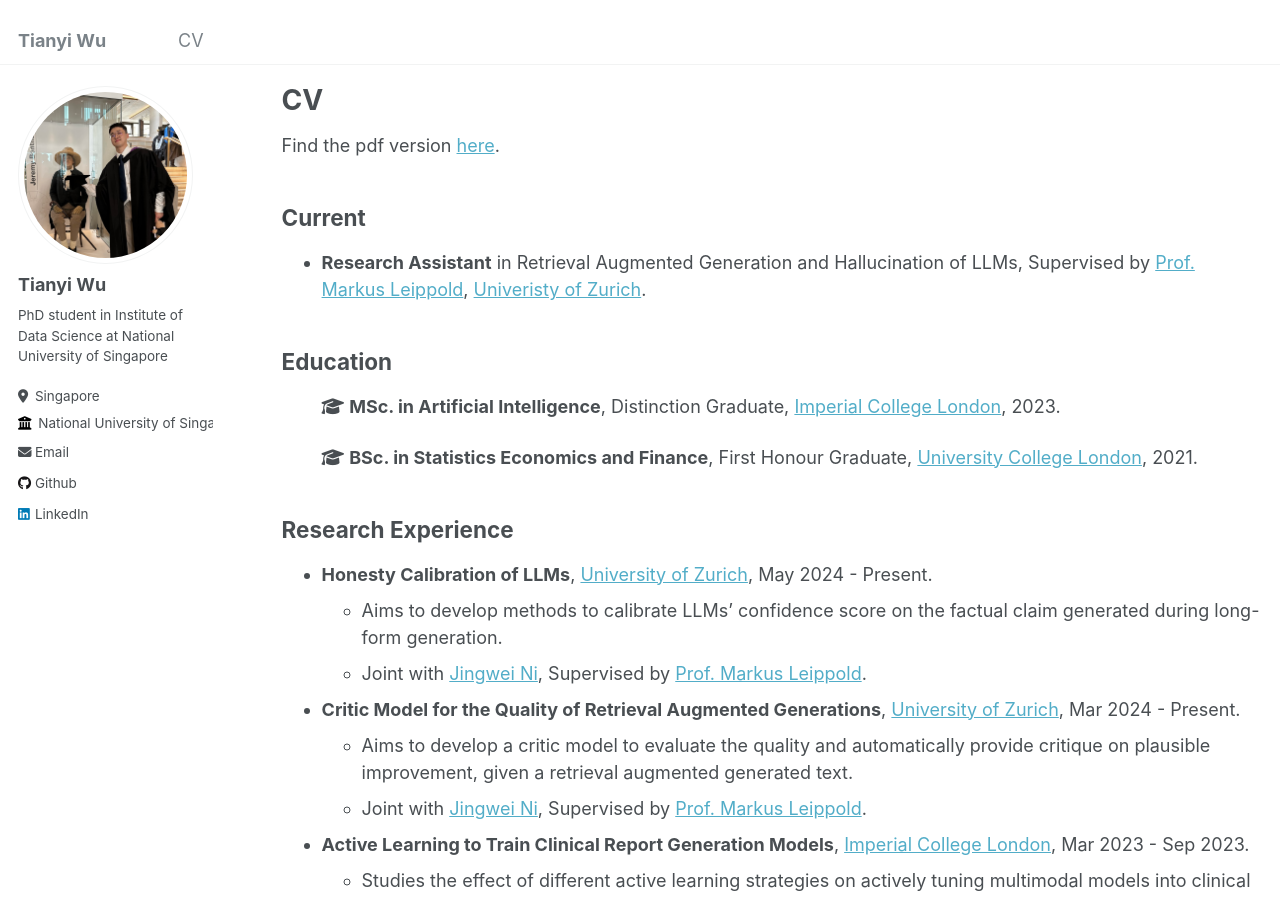
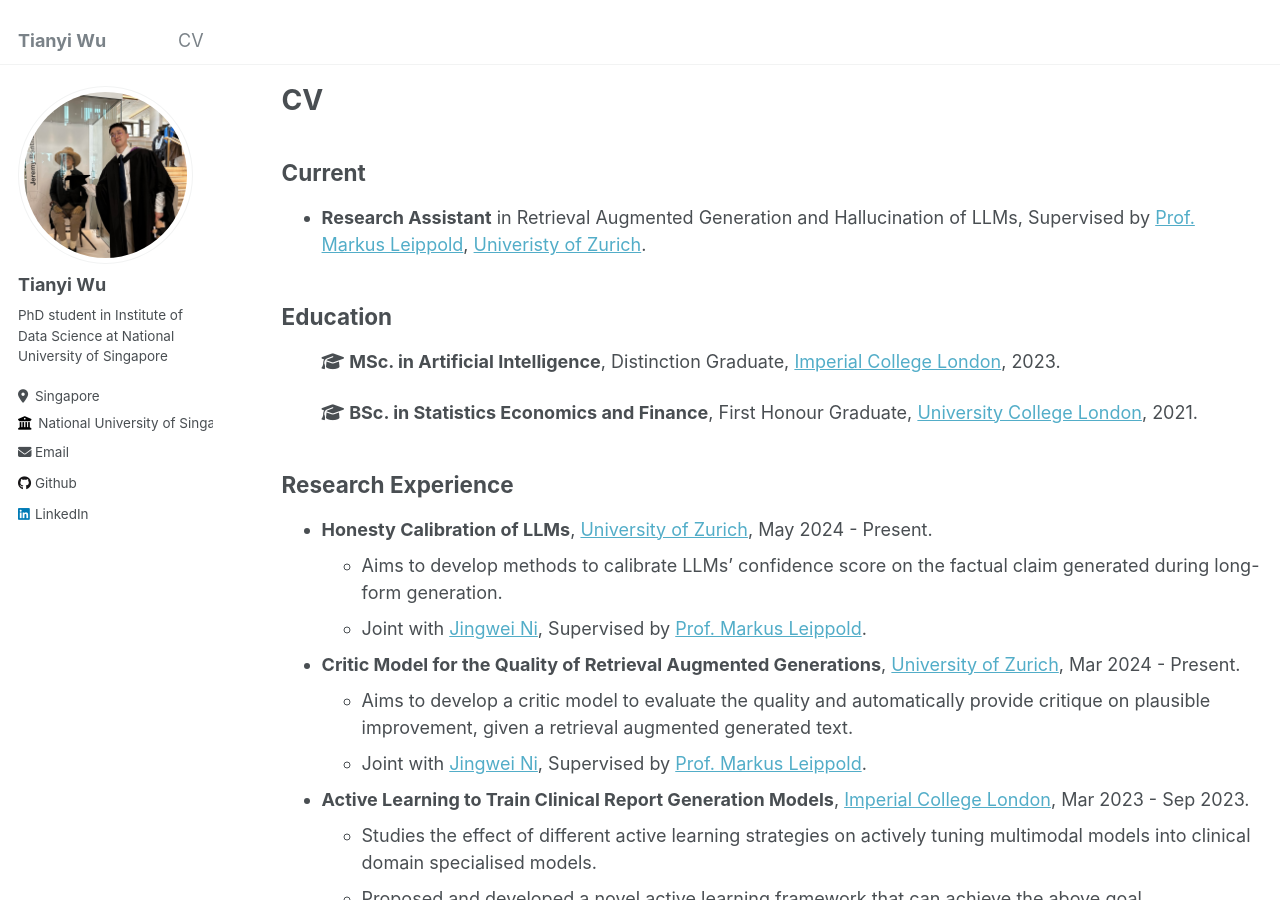
Before and after one commit to AndrewWTY/andrewwty.github.io, a Jekyll site: the page built from _pages/cv.md, in a window 1280 px wide and 900 px high. Built offline with Jekyll 4.4.1, drawn with Linux system fonts in a browser that asks for light colours.

Commit message:
update on 28 Aug

```diff
--- a/_pages/cv.md
+++ b/_pages/cv.md
@@ -10,7 +10,7 @@ redirect_from:
 {% include base_path %}
 {% include _links_lib.md %}
 
-Find the pdf version [here](<http://andrewWTY.github.io/files/CV_Andrew.pdf>).
+<!-- Find the pdf version [here](<http://andrewWTY.github.io/files/CV_Andrew.pdf>). -->
 
 ## Current
 * **Research Assistant** in Retrieval Augmented Generation and Hallucination of LLMs, Supervised by [Prof. Markus Leippold][markus_leippold], [Univeristy of Zurich][uzh].
```
